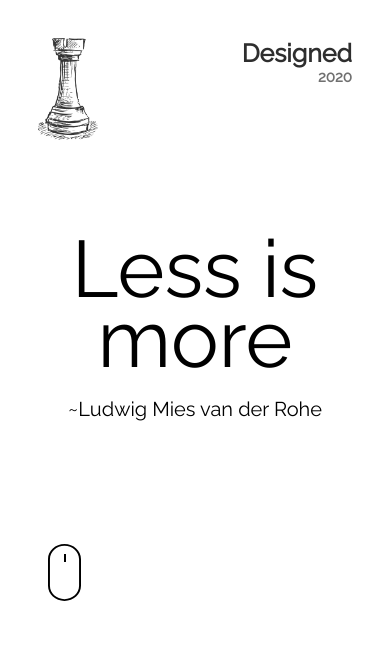
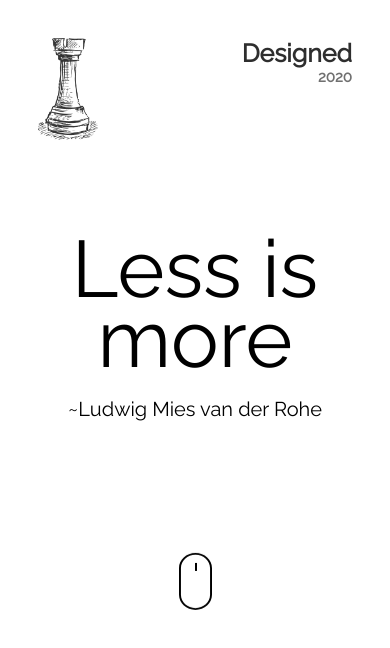
Before and after one commit to mmalak7/mmalak.portfolio.io, a React app: page / in a window 390 px wide. Shown: the top 648 px of the page. Built offline with nearby package versions, Linux system fonts and the light colour scheme.

Commit message:
add mobile mouse animation

```diff
--- a/src/components/HomeComponent/Home.scss
+++ b/src/components/HomeComponent/Home.scss
@@ -22,7 +22,26 @@
     }
 
     .logo-mouse {
+        width: 100%;
         margin-top: 100px;
-        padding-left: 40px;
+        text-align: center;
+
+        img {
+            -webkit-animation: moving 1.8s infinite ease-in-out;
+        }
     }
 }
+
+@keyframes moving {
+    0% {
+        transform: translateY(15px);
+    }
+
+    50% {
+        transform: translateY(0px);
+    }
+
+    100% {
+        transform: translateY(15px);
+    }
+}
```
